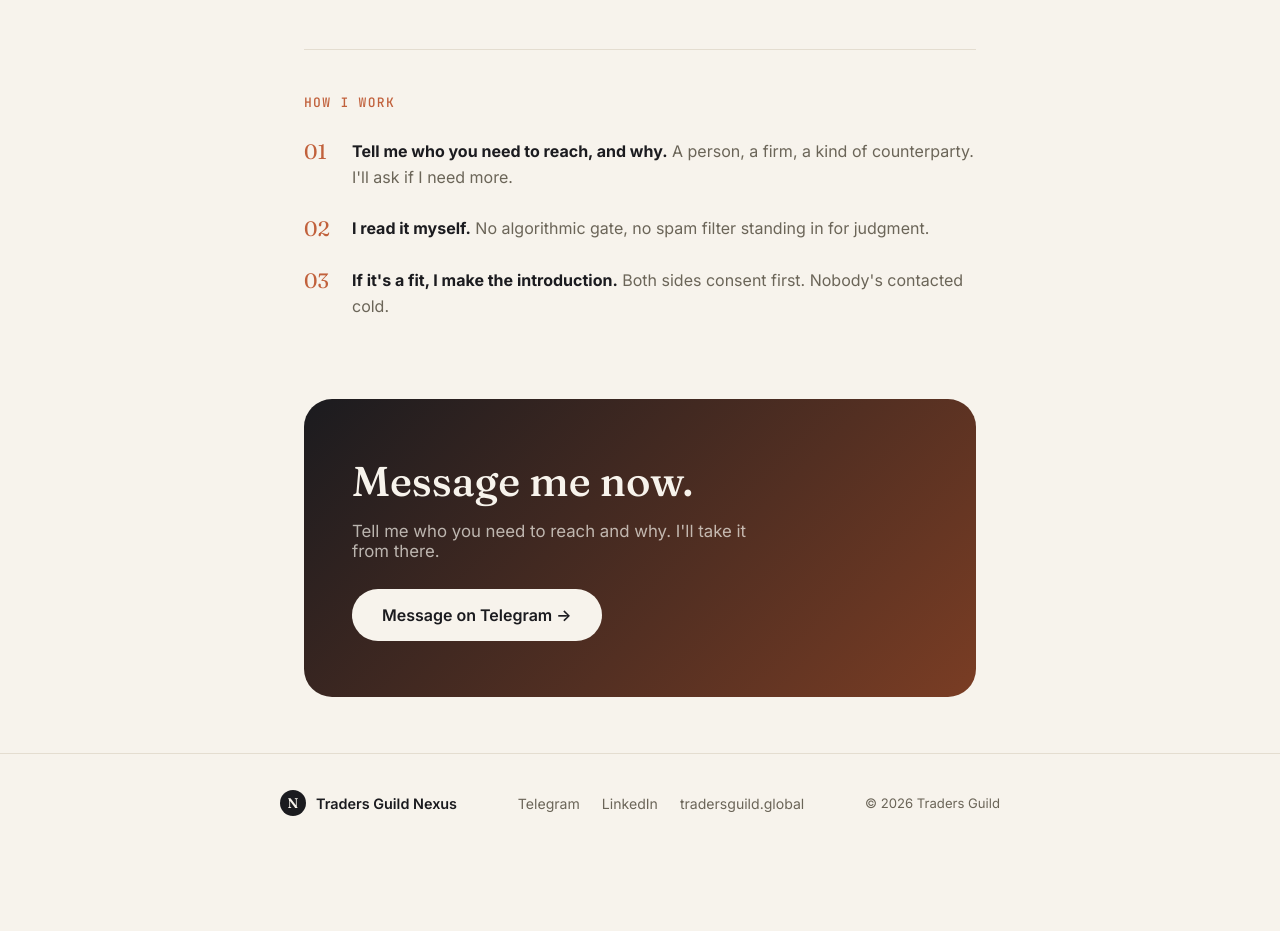
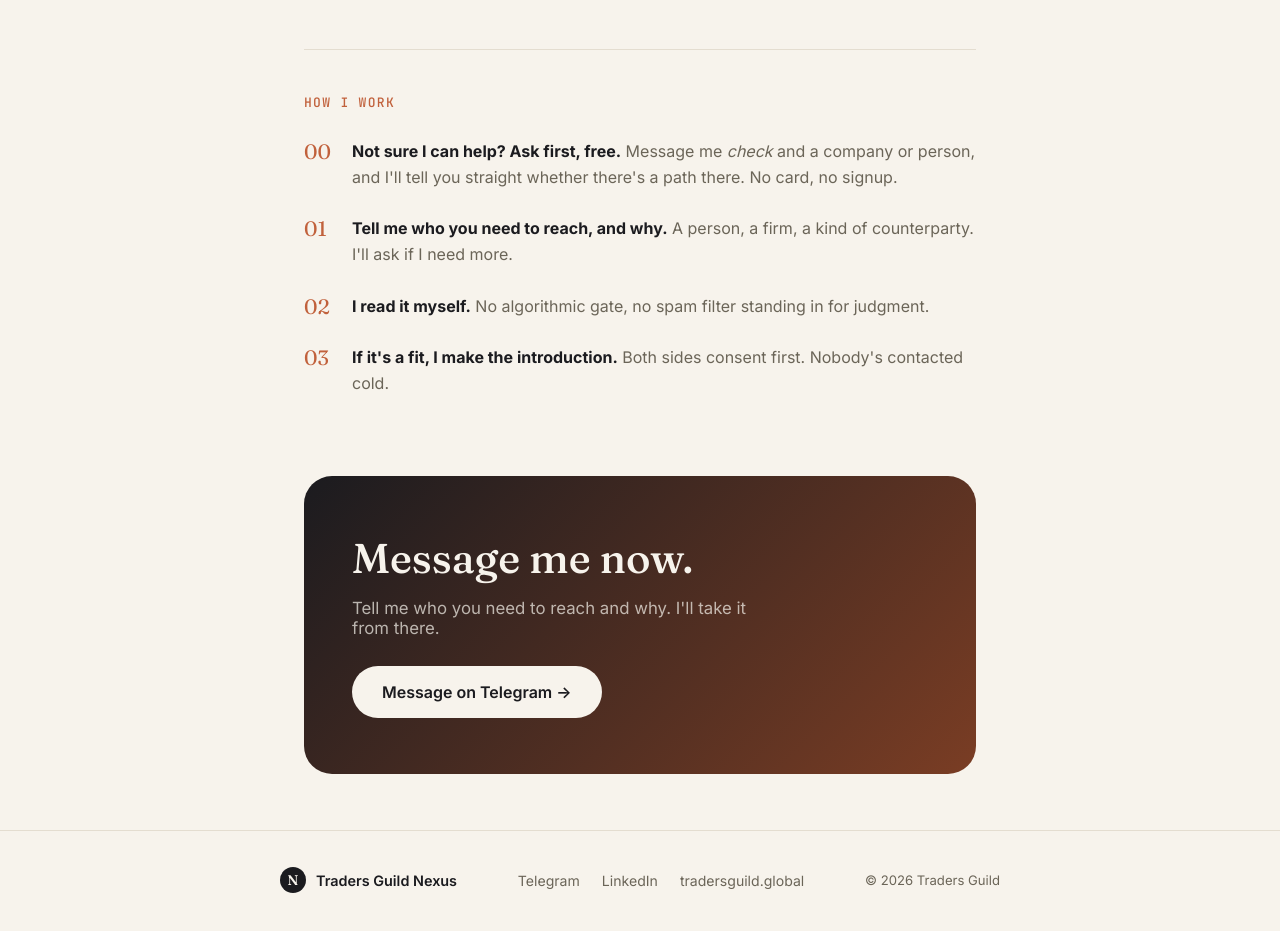
Before and after one commit to uwecerron/guild_nexus_landing, a plain HTML site: page index.html in a window 1280 px wide. Shown: the part 1160-2091 px from the top of the page. Before the commit the page ends 2024 px from the top, so only its background shows below. Drawn offline with Linux system fonts and the light colour scheme.

Commit message:
Landing page: surface the free coverage check
Adds a step 00 telling visitors they can message 'check <company>' for a
free read on whether a path exists, before paying anything. The capability
already shipped in the bot but the page never mentioned it, so the only
visible entry point was the hard paywall.

```diff
--- a/index.html
+++ b/index.html
@@ -234,6 +234,10 @@
     <h2 class="kicker">How I work</h2>
     <div class="how">
       <div class="step">
+        <span class="n">00</span>
+        <p><strong>Not sure I can help? Ask first, free.</strong> Message me <em>check</em> and a company or person, and I'll tell you straight whether there's a path there. No card, no signup.</p>
+      </div>
+      <div class="step">
         <span class="n">01</span>
         <p><strong>Tell me who you need to reach, and why.</strong> A person, a firm, a kind of counterparty. I'll ask if I need more.</p>
       </div>
```
